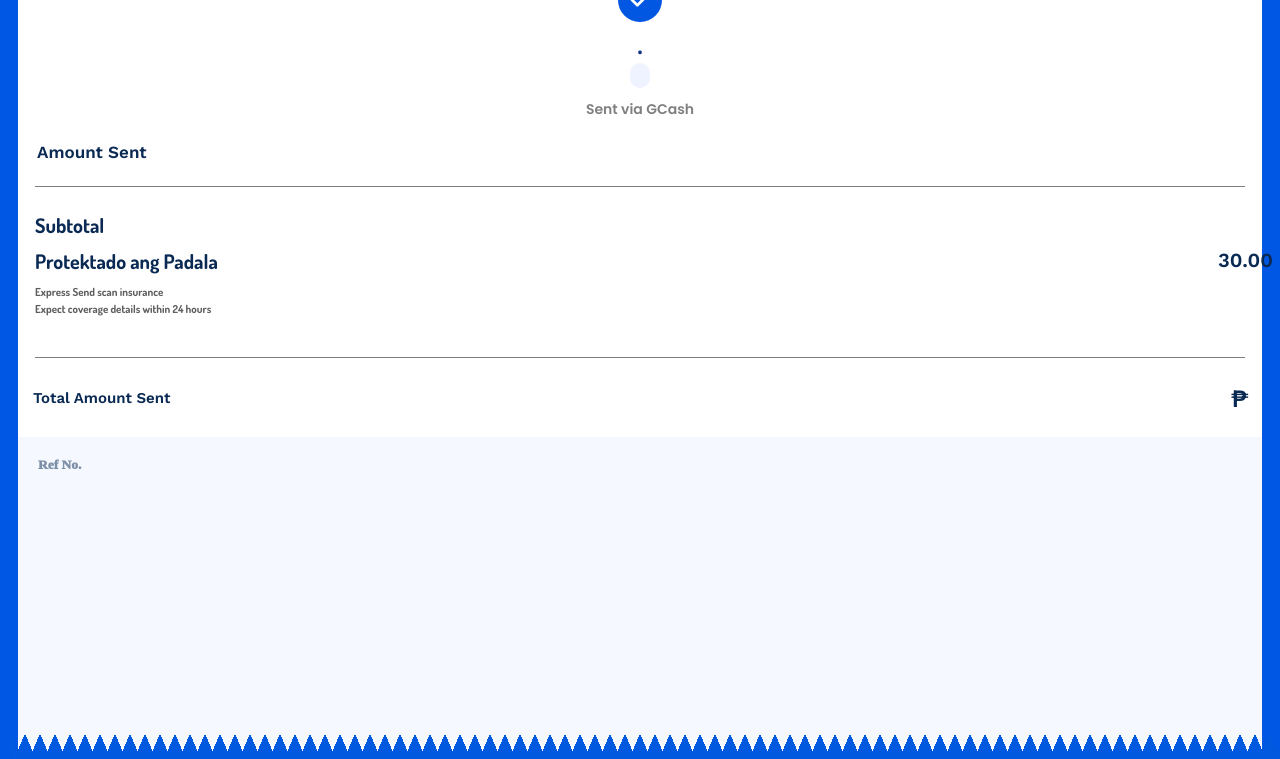
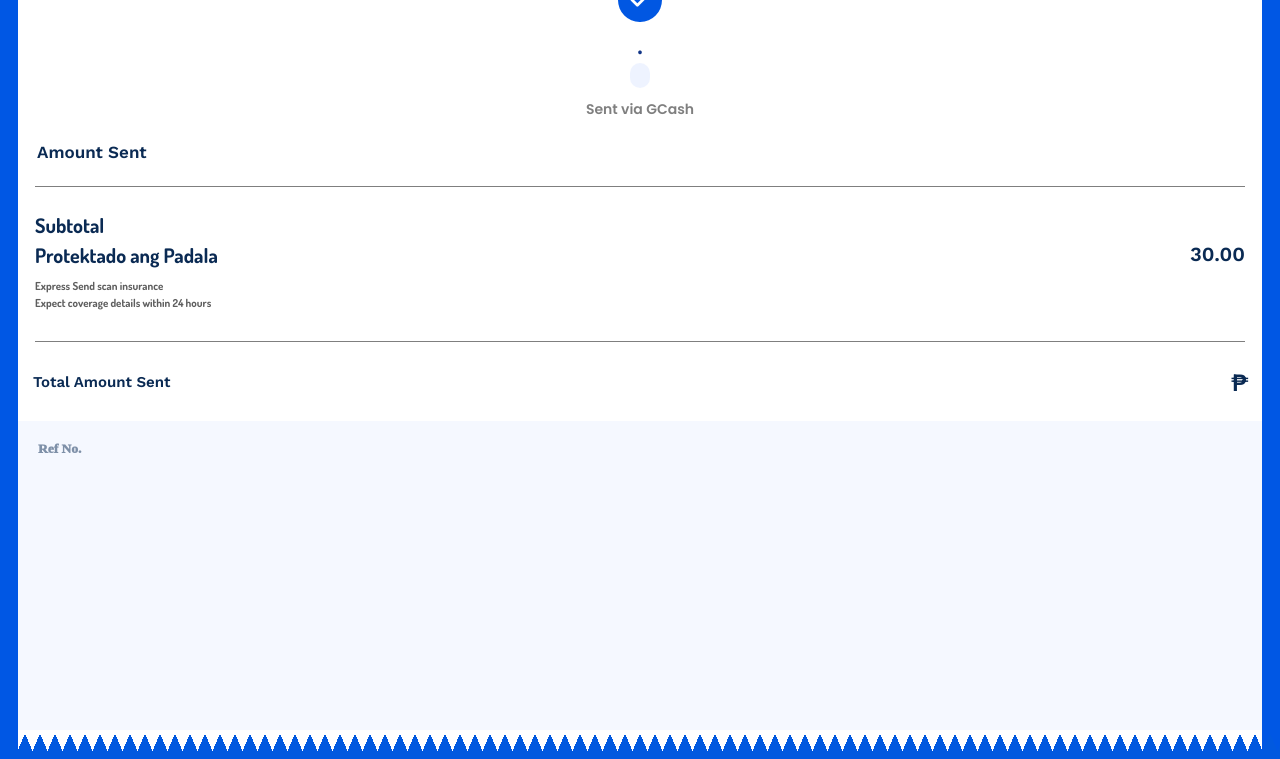
Before and after one commit to iamdavidyn/Gapp, a Django app: template gapp/templates/gslip.html in a window 1280 px wide. Shown: the part 101-860 px from the top of the page. Run offline with Django 5.2, Linux system fonts and the light colour scheme; the template is opened without the code that fills it, so the values that code supplies are empty; parts of the project's set-up code (start-up, migrations or seed data) failed here and were passed over; some libraries are stand-ins or nearby versions; some web fonts are replaced.

Commit message:
update gapp

```diff
--- a/gapp/templates/gslip.html
+++ b/gapp/templates/gslip.html
@@ -227,8 +227,22 @@
         grid-template-columns: 2fr 0fr;
         gap: 10px;
         border-top: 1px solid rgba(0, 0, 0, 0.5);
+        padding: 25px 0 0px 0;
+        margin: -11px 17px 0 17px;
+        font-family: "Work Sans", serif;
+        font-size: 20px;
+        font-weight: 600;
+        color: #0A2A53;
+        position: relative;
+        bottom: 15px;
+    }
+
+    .padala {
+        display: grid;
+        grid-template-columns: 2fr 0fr;
+        gap: 10px;
         border-bottom: 1px solid rgba(0, 0, 0, 0.5);
-        padding: 25px 0 40px 0;
+        padding: 15px 0 30px 0;
         margin: -11px 17px 0 17px;
         font-family: "Work Sans", serif;
         font-size: 20px;
@@ -239,13 +253,6 @@
     }
 
     /* for re-editing */
-    .amount {
-        margin-left: 10px;
-    }
-
-    .tag {
-        margin-right: 10px;
-    }
 
     .money {
         display: flex;
@@ -338,11 +345,11 @@
     @media (max-width: 390px) {
         .footer {
             font-size: 13px;
-            height: 280px;
+            height: 325px;
         }
 
         .container {
-            height: 738px;
+            height: 752px;
         }
 
         .container::before {
@@ -459,12 +466,6 @@
         bottom: 63px;
 
     }
-
-    @media (max-width: 360px) {
-        .pricing {
-            font-size: 15px;
-        }
-    }
 </style>
 
 <body>
@@ -520,12 +521,16 @@
                 Subtotal
             </div>
             <div class="amount">
-                {{amount }}
+                {{amount | intcomma}}
             </div>
+        </div>
+
+
+        <div class="padala">
             <div class="tag" style="font-family: 'Dosis', sans-serif; font-weight: 700;">
                 Protektado ang Padala
             </div>
-            <div class="amount" style="position: relative; left: 28px;">
+            <div class="amount">
                 30.00
             </div>
             <div class="tags"
@@ -534,6 +539,11 @@
                 Expect coverage details within 24 hours
             </div>
         </div>
+
+
+
+
+
 
         <div class="money">
             <div class="word">
```
